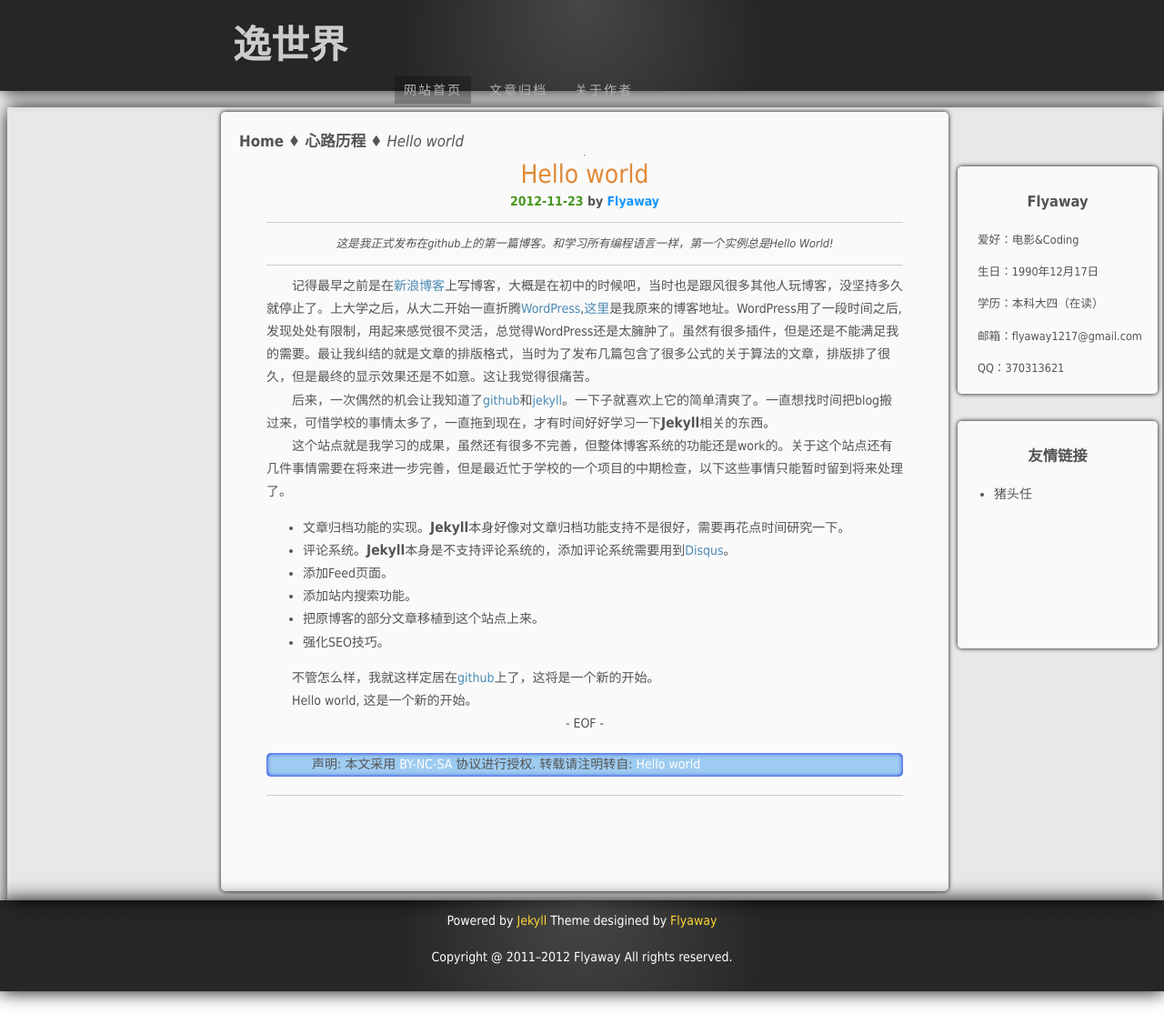
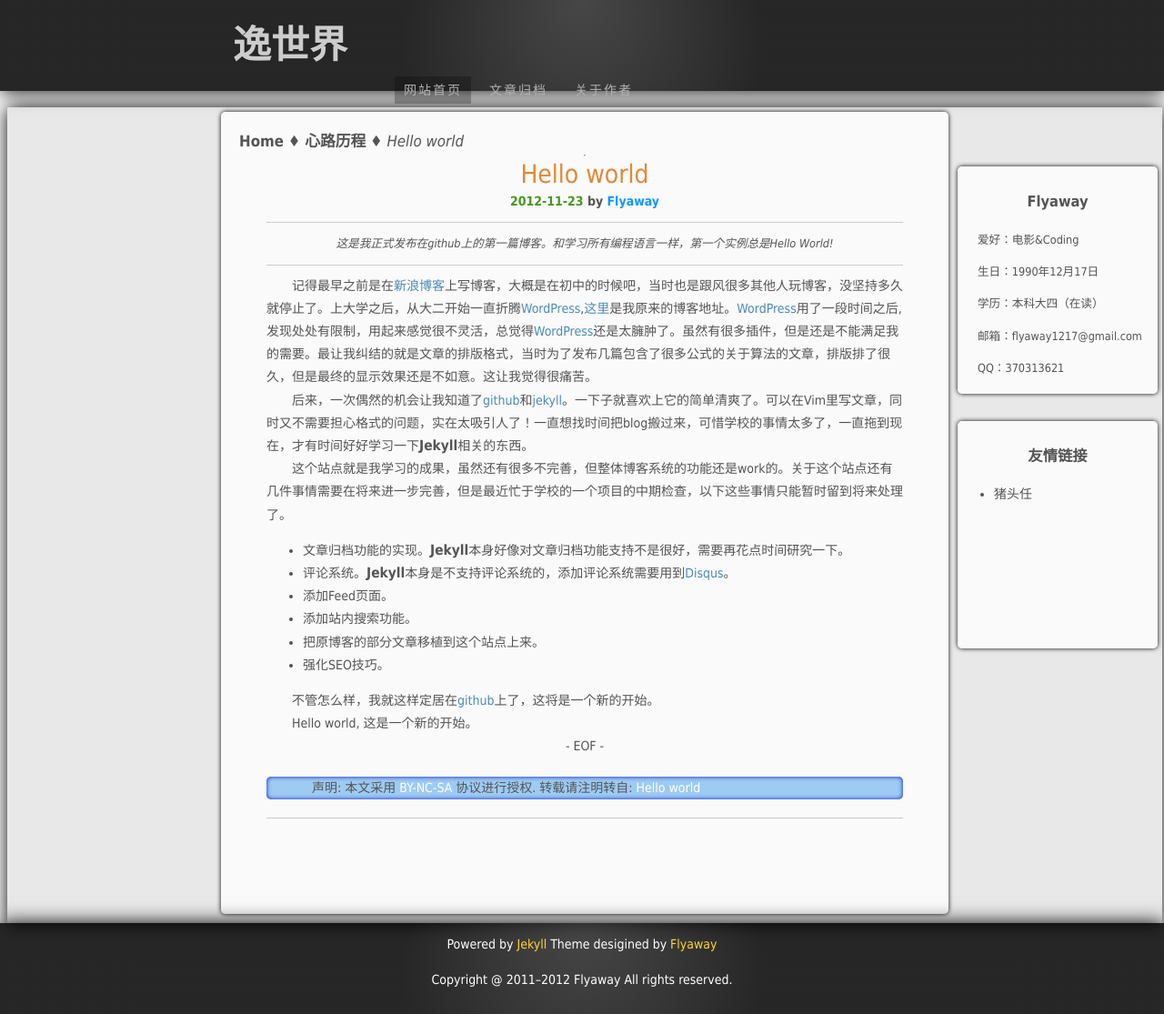
Before and after one commit to flyaway1217/flyaway1217.github.com, a Jekyll site: the page built from _posts/2012-11-23-hello-world.md, in a window 1280 px wide. Shown: the whole page at 91% size. Built offline with Jekyll 4.4.1, drawn with Linux system fonts in a browser that asks for light colours.

Commit message:
update the first  post

```diff
--- a/_posts/2012-11-23-hello-world.md
+++ b/_posts/2012-11-23-hello-world.md
@@ -6,9 +6,9 @@ keywords: GitHub
 category: 心路历程
 ---
 
-记得最早之前是在[新浪博客](http://blog.sina.com.cn/ "新浪博客")上写博客，大概是在初中的时候吧，当时也是跟风很多其他人玩博客，没坚持多久就停止了。上大学之后，从大二开始一直折腾[WordPress](http://wordpress.org/ "WordPress"),[这里](http://flyaway-blog.com "flyaway")是我原来的博客地址。WordPress用了一段时间之后,发现处处有限制，用起来感觉很不灵活，总觉得WordPress还是太臃肿了。虽然有很多插件，但是还是不能满足我的需要。最让我纠结的就是文章的排版格式，当时为了发布几篇包含了很多公式的关于算法的文章，排版排了很久，但是最终的显示效果还是不如意。这让我觉得很痛苦。
+记得最早之前是在[新浪博客](http://blog.sina.com.cn/ "新浪博客")上写博客，大概是在初中的时候吧，当时也是跟风很多其他人玩博客，没坚持多久就停止了。上大学之后，从大二开始一直折腾[WordPress](http://wordpress.org/ "WordPress"),[这里](http://flyaway-blog.com "flyaway")是我原来的博客地址。[WordPress](http://wordpress.org/ "WordPress")用了一段时间之后,发现处处有限制，用起来感觉很不灵活，总觉得[WordPress](http://wordpress.org/ "WordPress")还是太臃肿了。虽然有很多插件，但是还是不能满足我的需要。最让我纠结的就是文章的排版格式，当时为了发布几篇包含了很多公式的关于算法的文章，排版排了很久，但是最终的显示效果还是不如意。这让我觉得很痛苦。
 
-后来，一次偶然的机会让我知道了[github](https://github.com/ "github")和[jekyll](http://jekyllrb.com/ "Jekyll")。一下子就喜欢上它的简单清爽了。一直想找时间把blog搬过来，可惜学校的事情太多了，一直拖到现在，才有时间好好学习一下**Jekyll**相关的东西。
+后来，一次偶然的机会让我知道了[github](https://github.com/ "github")和[jekyll](http://jekyllrb.com/ "Jekyll")。一下子就喜欢上它的简单清爽了。可以在Vim里写文章，同时又不需要担心格式的问题，实在太吸引人了！一直想找时间把blog搬过来，可惜学校的事情太多了，一直拖到现在，才有时间好好学习一下**Jekyll**相关的东西。
 
 这个站点就是我学习的成果，虽然还有很多不完善，但整体博客系统的功能还是work的。关于这个站点还有几件事情需要在将来进一步完善，但是最近忙于学校的一个项目的中期检查，以下这些事情只能暂时留到将来处理了。
 
```
